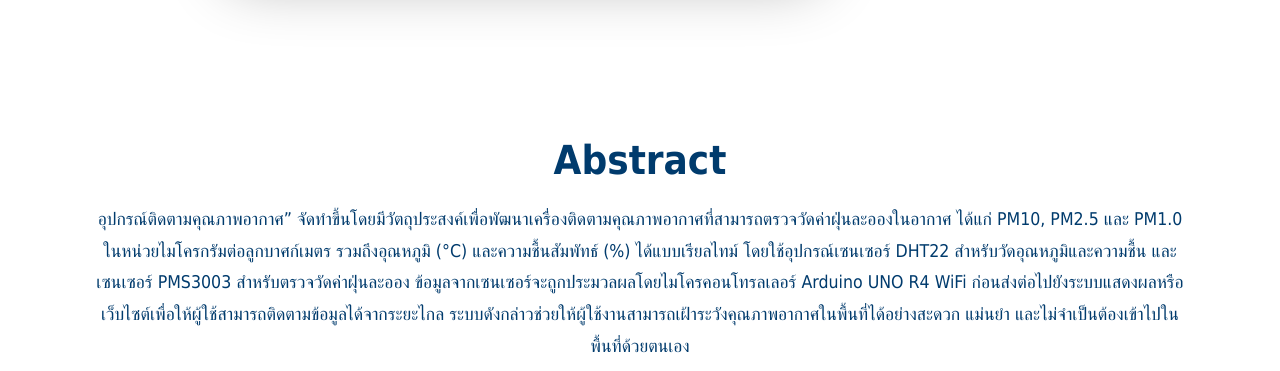
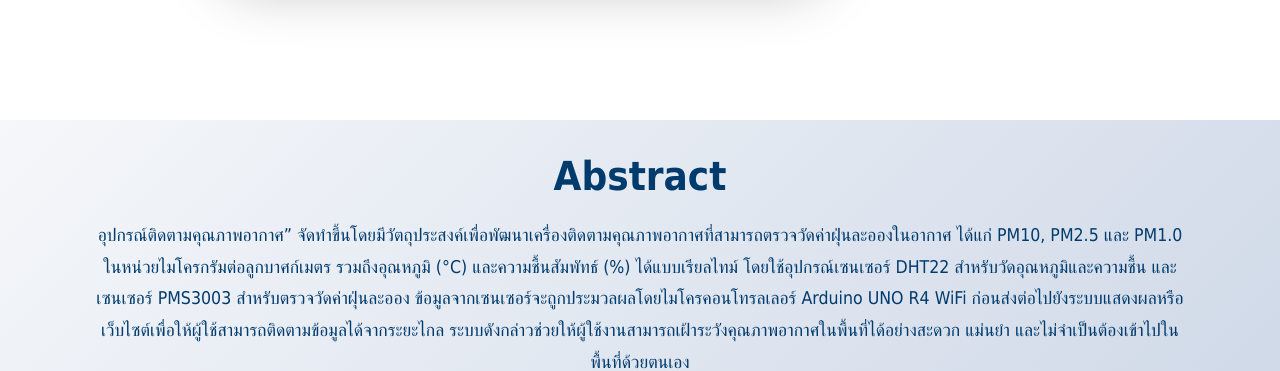
Before and after one commit to Sarin-Z/Air-quality-monitoring, a plain HTML site: page index.html in a window 1280 px wide. Shown: the part 680-1051 px from the top of the page. Drawn offline with nearby package versions, Linux system fonts and the light colour scheme; a script that the page names is missing; a web font is replaced by a local one.

Commit message:
change: abstract section background

```diff
--- a/style.css
+++ b/style.css
@@ -461,7 +461,11 @@ h2 {
 
 /* Abstract Section */
 #abstract {
+    background: linear-gradient(135deg, #f5f7fa 0%, #c3cfe2 100%);
+
+
     .h2abstract {
+        margin-top: 1rem;
         font-size: 2.5rem;
         font-weight: 600;
         text-align: center;
```
